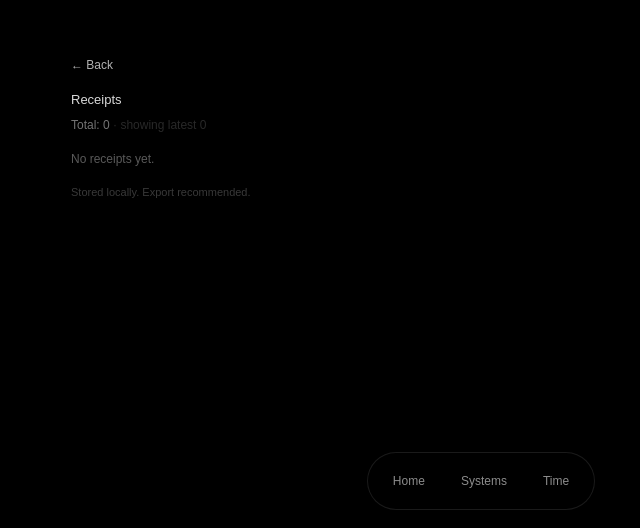
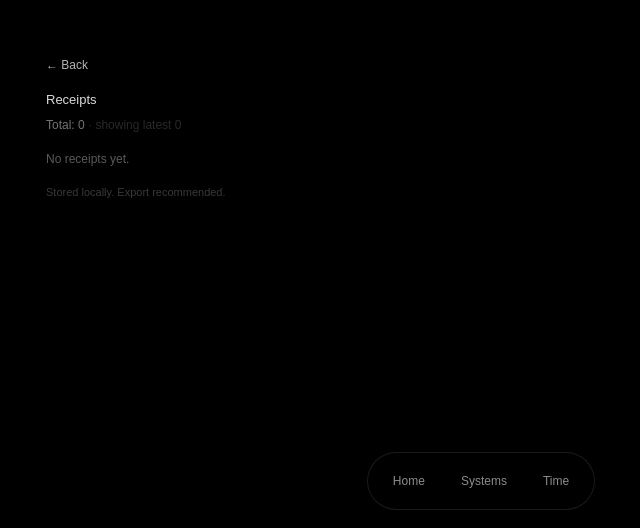
Before and after one commit to dptcoffee/Outflo, a Next.js app: page /365/receipts in a window 1280 px wide. Shown: the part 272-800 px from the top of the page, without its empty margins (159-799 px from the left). Built offline with nearby package versions, Linux system fonts and the light colour scheme.

Commit message:
Receipts: widen container maxWidth tuning

```diff
--- a/app/365/receipts/page.tsx
+++ b/app/365/receipts/page.tsx
@@ -255,7 +255,7 @@ export default function ReceiptsPage() {
       <section
         style={{
           width: "100%",
-          maxWidth: 820,
+          maxWidth: 870,
           marginInline: "auto",
           display: "grid",
           gap: 16,
```
